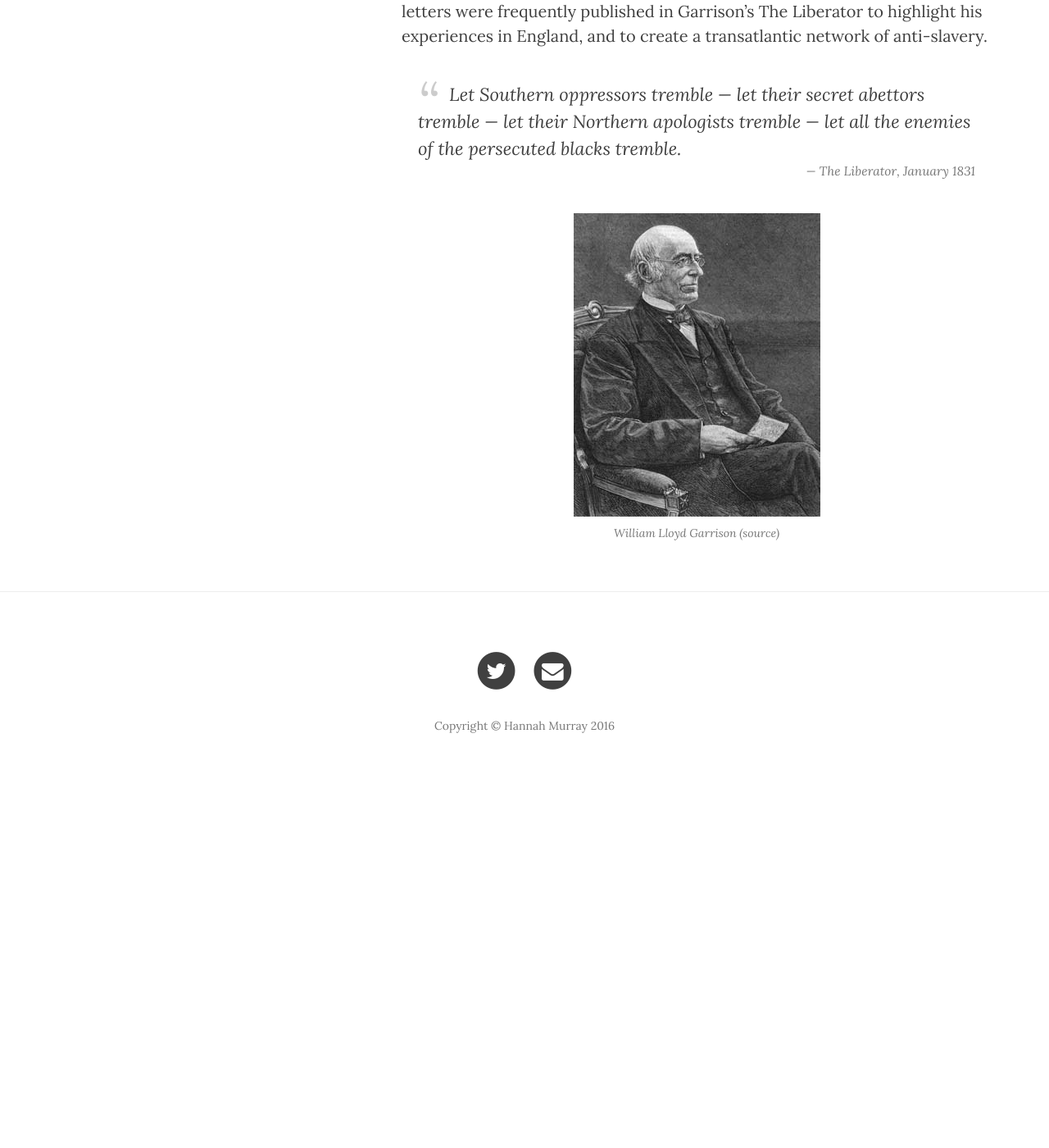
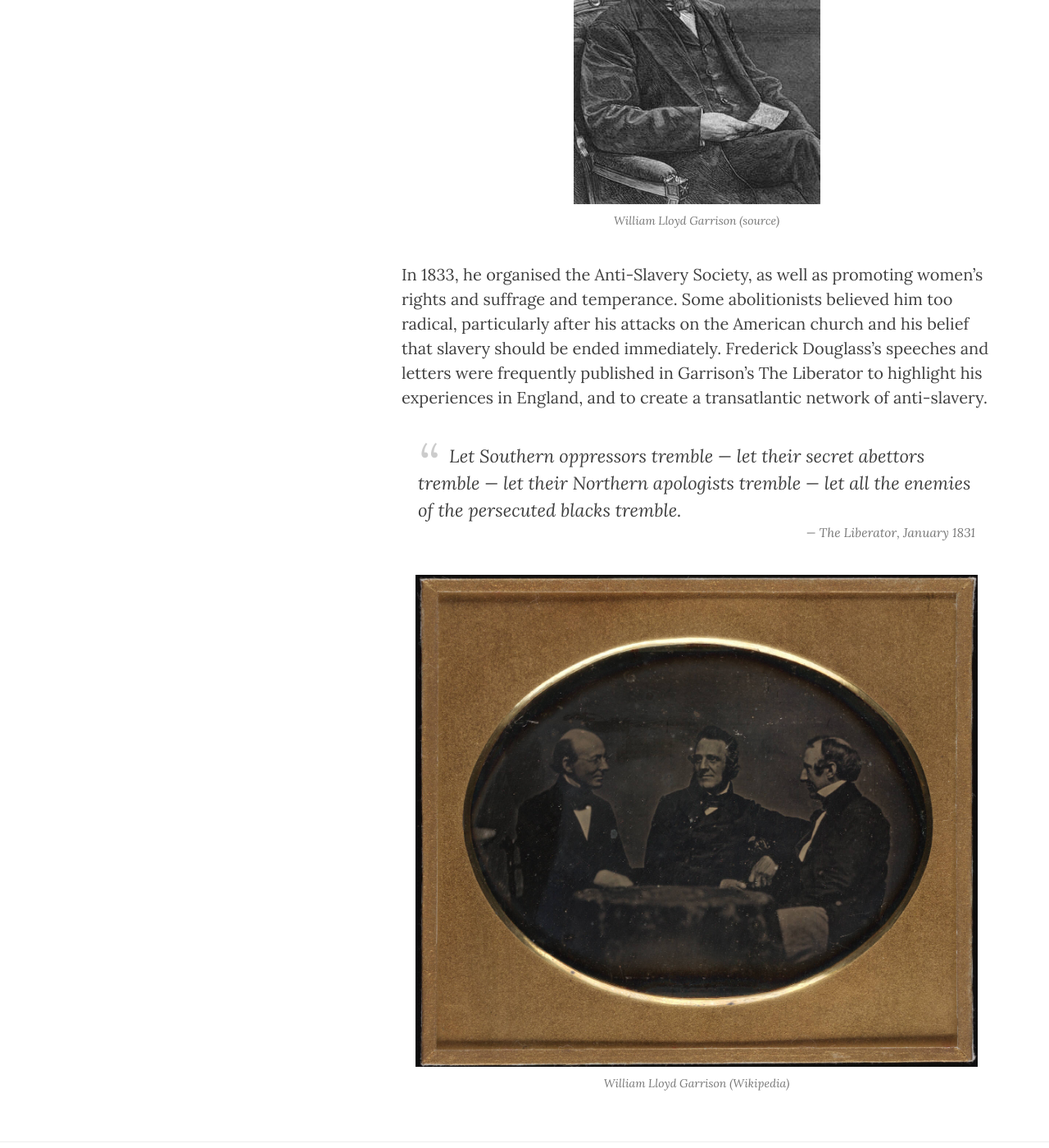
Before and after one commit to FDUK/fduk.github.io, a Jekyll site: the page built from abolitionists/WilliamLloydGarrison.md, in a window 1280 px wide and 1400 px high, scrolled down 1231 px. Shown: the whole window at 82% size. Built offline with Jekyll 4.4.1, drawn with Linux system fonts in a browser that asks for light colours; nearby versions of some CDN libraries; before the commit the page ends 2192 px from its top, so only the background shows below that.

Commit message:
Update WilliamLloydGarrison.md

```diff
--- a/abolitionists/WilliamLloydGarrison.md
+++ b/abolitionists/WilliamLloydGarrison.md
@@ -2,6 +2,7 @@
 layout: abolitionist
 title: "William Lloyd Garrison"
 sortTitle: "Garrison William Lloyd"
+profileImage: "451px-William_Lloyd_Garrison_by_Southworth_and_Hawes,_c1850.png"
 ---
 
 From the nineteenth century to the twenty-first, Garrison’s name has been forever linked with abolition in America. Radical advocate of immediate emancipation, Garrison worked with Wendell Phillips, Gerritt Smith, George Thompson, Henry Clarke Wright, the Grimke sisters, Lucy Stone, William Wells Brown (and for a time) Frederick Douglass.
@@ -14,13 +15,15 @@
 
 Garrison’s radicalism made him deeply unpopular. In Georgia, slaveholders put a $5,000 price for his arrest, but Garrison was determined to fight for enslaved individuals. As with other white abolitionists however, Garrison was not exempt from the paternalistic and racist attitude that black people (Douglass included) could not be independent.
 
+![Picture of William Lloyd Garrison](/img/WilliamLloydGarrison.jpg)
+<span class="caption text-muted">William Lloyd Garrison (source)</span>
+
 In 1833, he organised the Anti-Slavery Society, as well as promoting women’s rights and suffrage and temperance. Some abolitionists believed him too radical, particularly after his attacks on the American church and his belief that slavery should be ended immediately. Frederick Douglass’s speeches and letters were frequently published in Garrison’s The Liberator to highlight his experiences in England, and to create a transatlantic network of anti-slavery.
 
 > Let Southern oppressors tremble — let their secret abettors tremble — let their Northern apologists tremble — let all the enemies of the persecuted blacks tremble.
 > <footer><cite>The Liberator, January 1831</cite></footer>
 
-
-![Picture of William Lloyd Garrison](/img/WilliamLloydGarrison.jpg)
-<span class="caption text-muted">William Lloyd Garrison (source)</span>
+![Picture of Garrison, Thompson, Phillips](/img/Garrison_Thompson_Phillips_ca1850_bySouthworth_and_Hawes_Beinecke2588592456.jpg)
+<span class="caption text-muted">William Lloyd Garrison (Wikipedia)</span>
 
 [^1]: Biography of William Lloyd Garrison, visited 8 January 2012. http://www.spartacus.schoolnet.co.uk/USASgarrison.htm
```
